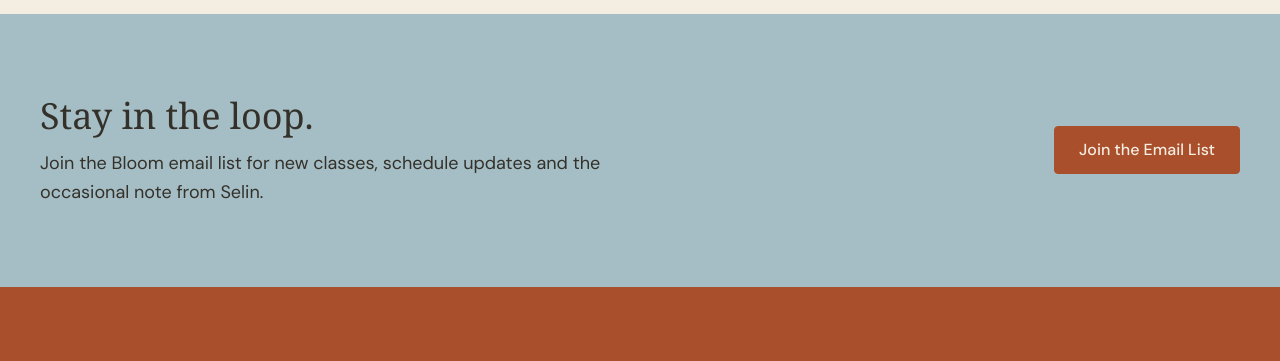
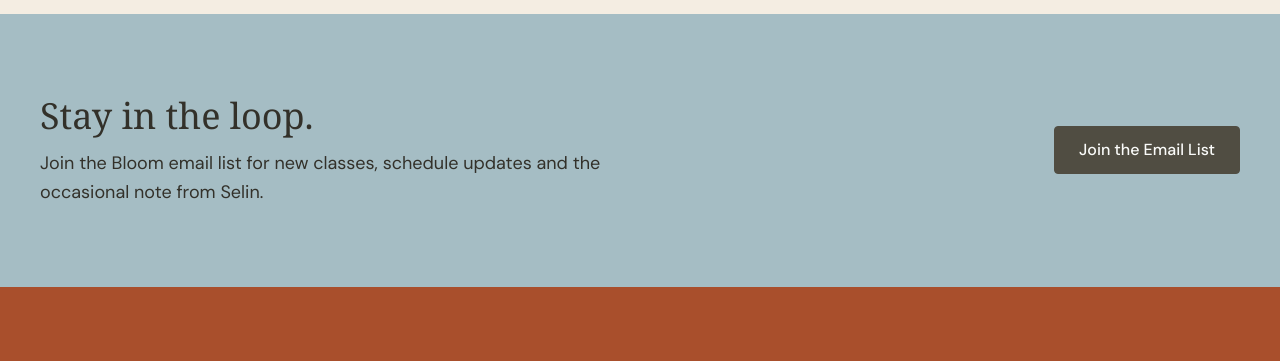
Before and after one commit to bloomyogaballina/bloom-yoga-ballina-website, a plain HTML site: page index.html in a window 1280 px wide. Shown: the part 6540-6901 px from the top of the page. Drawn offline with Linux system fonts and the light colour scheme.

Commit message:
Use dark green button on coastal blue email section
Co-Authored-By: Claude Opus 5.5 <noreply@anthropic.com>
Claude-Session: https://claude.ai/code/session_01QECcuFeuphV2sVygQpBK4Z

```diff
--- a/index.html
+++ b/index.html
@@ -288,7 +288,7 @@ a:focus-visible{outline:2px solid #504D42;outline-offset:2px}
         <h2 style="margin:0;font-family:Georgia,&quot;Times New Roman&quot;,serif;font-weight:400;font-size:clamp(28px,3vw,36px);line-height:1.2;color:#33312A">Stay in the loop.</h2>
         <p style="margin:12px 0 0;max-width:34em">Join the Bloom email list for new classes, schedule updates and the occasional note from Selin.</p>
       </div>
-      <a class="btn btn-primary" href="https://eepurl.com/7iy5SfQq8y" target="_blank" rel="noopener">Join the Email List</a>
+      <a class="btn btn-dark" href="https://eepurl.com/7iy5SfQq8y" target="_blank" rel="noopener">Join the Email List</a>
     </div>
   </section>
 
```
